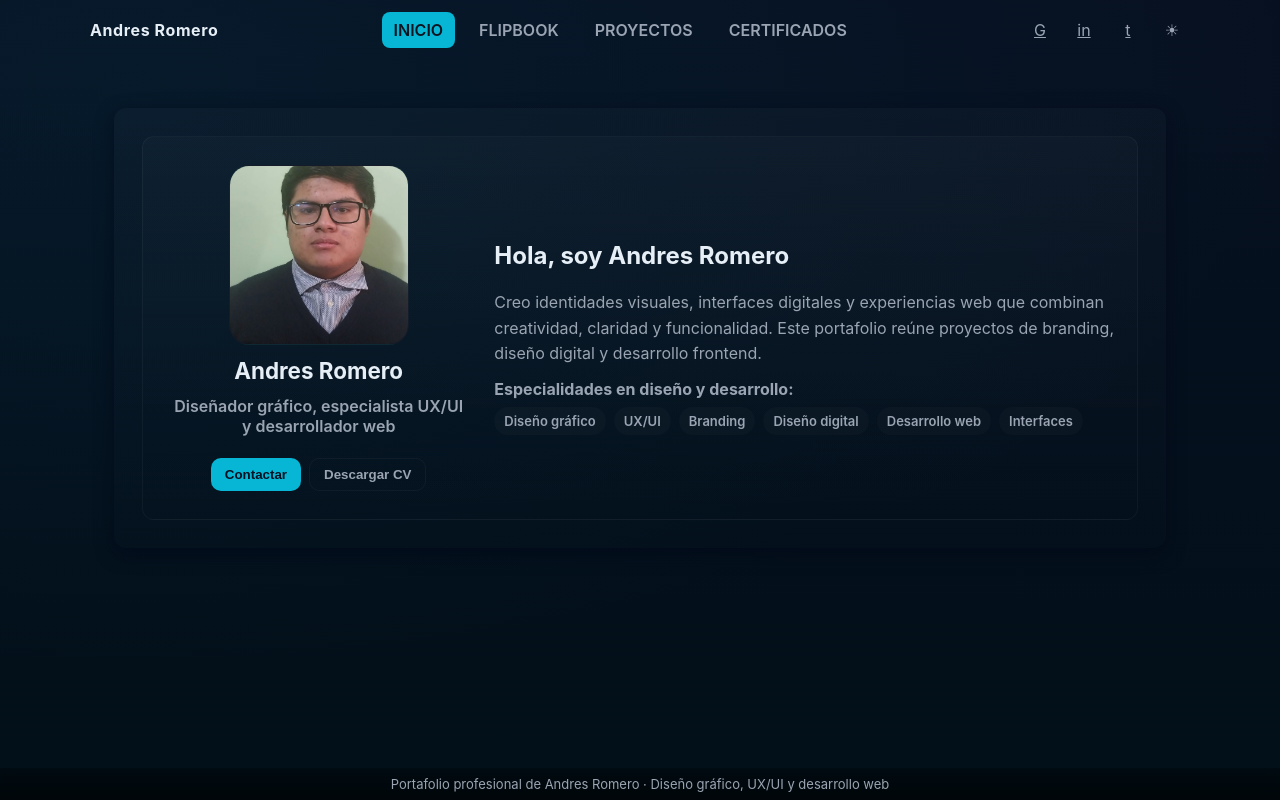
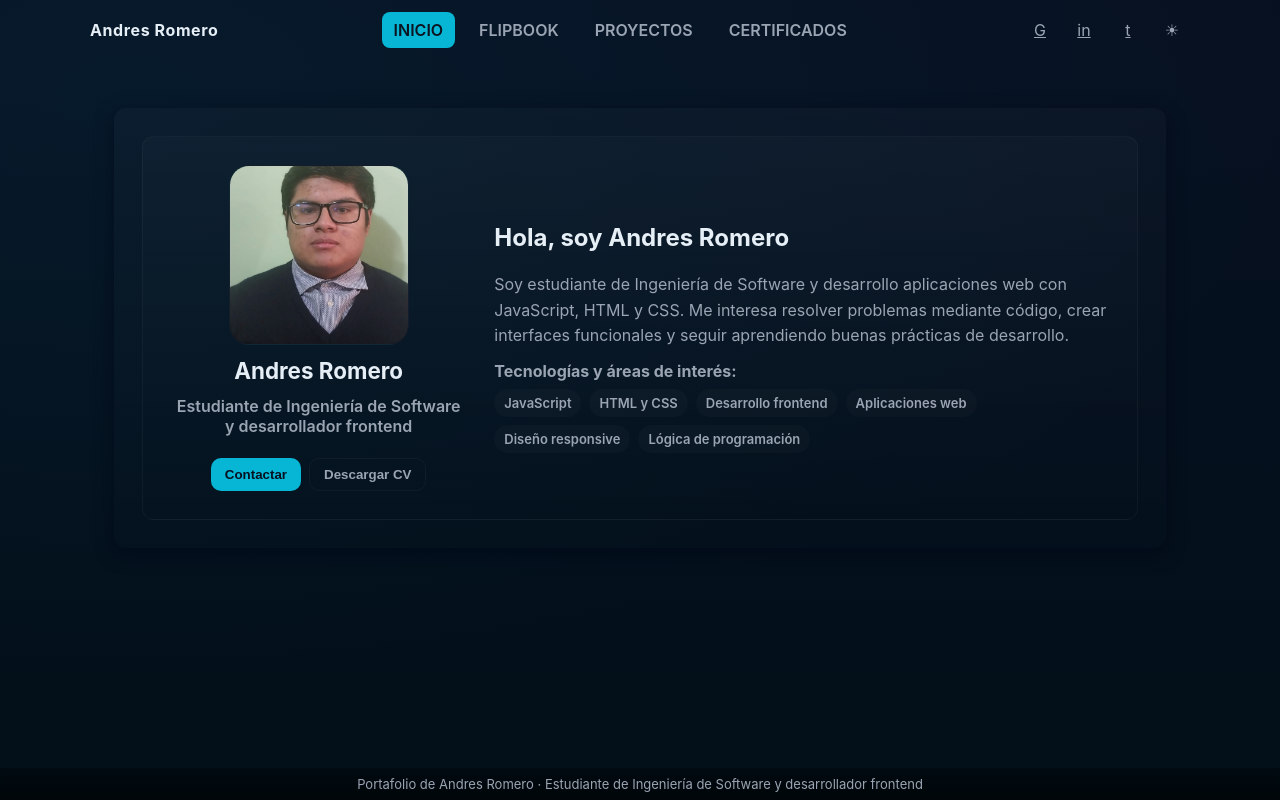
Before and after one commit to NYAALPHA/PortafolioCurso, a plain HTML site: page index.html in a window 1280 px wide. Drawn offline with Linux system fonts and the light colour scheme.

Commit message:
Arreglo en la informacion

```diff
--- a/data.json
+++ b/data.json
@@ -1,10 +1,10 @@
 {
   "profile": {
     "name": "Andres Romero",
-    "role": "Diseñador gráfico, especialista UX/UI y desarrollador web",
-    "bio": "Creo identidades visuales, interfaces digitales y experiencias web que combinan creatividad, claridad y funcionalidad. Este portafolio reúne proyectos de branding, diseño digital y desarrollo frontend.",
+    "role": "Estudiante de Ingeniería de Software y desarrollador frontend",
+    "bio": "Soy estudiante de Ingeniería de Software y desarrollo aplicaciones web con JavaScript, HTML y CSS. Me interesa resolver problemas mediante código, crear interfaces funcionales y seguir aprendiendo buenas prácticas de desarrollo.",
     "avatar": "Foto_Perfil.jpg",
-    "skills": ["Diseño gráfico", "UX/UI", "Branding", "Diseño digital", "Desarrollo web", "Interfaces"]
+    "skills": ["JavaScript", "HTML y CSS", "Desarrollo frontend", "Aplicaciones web", "Diseño responsive", "Lógica de programación"]
   },
   "projects": [
     {"id":"clon-t","title":"Clon T","category":"Aplicación móvil","description":"Interfaz móvil para consultar saldo, administrar combos y visualizar el consumo de datos con una experiencia clara y responsive.","alt":"Interfaz móvil de gestión de saldo, combos y consumo de datos diseñada para Clon T","tags":["UX/UI","Mobile","Frontend"],"link":"proyectos/Clon%20T/index.html","image":"IMG/clon-t.png"},
@@ -13,7 +13,7 @@
     {"id":"clon-whatsapp-chats","title":"Clon WhatsApp Chats","category":"Mensajería digital","description":"Interfaz de chats con lista de conversaciones, filtros y actualización visual en tiempo real para una experiencia de mensajería familiar.","alt":"Interfaz de mensajería con lista de conversaciones y filtros inspirada en WhatsApp","tags":["UX/UI","Responsive","JavaScript"],"link":"proyectos/Clon%20WhatsApp%20Chats/index.html","image":"IMG/clon-whatsapp-chats.png"}
   ],
   "certificates": [
-    {"title":"Certificaciones y formación en diseño digital","issuer":"Información disponible bajo solicitud","year":"2024","link":"#"}
+    {"title":"Formación en Ingeniería de Software","issuer":"Estudiante en formación","year":"En curso","link":"#"}
   ],
   "socials":[
     {"name":"GitHub","url":"#"},
--- a/index.html
+++ b/index.html
@@ -3,14 +3,14 @@
 <head>
   <meta charset="utf-8" />
   <meta name="viewport" content="width=device-width,initial-scale=1" />
-  <title>Andres Romero | Diseñador gráfico, UX/UI y desarrollador web</title>
-  <meta name="description" content="Portafolio profesional de Andres Romero: diseño gráfico, UX/UI, desarrollo web, branding e interfaces digitales centradas en la experiencia de usuario." />
-  <meta name="keywords" content="Andres Romero, diseñador gráfico, diseño UX/UI, desarrollador web, branding, diseño digital, interfaces, creatividad digital, experiencia de usuario, proyectos digitales" />
+  <title>Andres Romero | Estudiante de Ingeniería de Software y desarrollador frontend</title>
+  <meta name="description" content="Portafolio de Andres Romero, estudiante de Ingeniería de Software enfocado en desarrollo frontend, JavaScript y construcción de aplicaciones web funcionales." />
+  <meta name="keywords" content="Andres Romero, estudiante de Ingeniería de Software, desarrollo frontend, JavaScript, HTML, CSS, aplicaciones web, proyectos de software" />
   <meta name="robots" content="index, follow" />
   <meta name="author" content="Andres Romero" />
   <meta property="og:type" content="website" />
-  <meta property="og:title" content="Andres Romero | Diseño gráfico, UX/UI y desarrollo web" />
-  <meta property="og:description" content="Explora los proyectos digitales de Andres Romero en diseño gráfico, UX/UI, branding y desarrollo web." />
+  <meta property="og:title" content="Andres Romero | Estudiante de Ingeniería de Software" />
+  <meta property="og:description" content="Explora los proyectos de software y aplicaciones web desarrollados por Andres Romero." />
   <meta property="og:image" content="Foto_Perfil.jpg" />
   <link rel="stylesheet" href="styles.css">
     <script type="application/ld+json">
@@ -18,9 +18,9 @@
       "@context": "https://schema.org",
       "@type": "Person",
       "name": "Andres Romero",
-      "jobTitle": "Diseñador gráfico, especialista UX/UI y desarrollador web",
+      "jobTitle": "Estudiante de Ingeniería de Software y desarrollador frontend",
       "image": "Foto_Perfil.jpg",
-      "knowsAbout": ["Diseño gráfico", "UX/UI", "Branding", "Diseño digital", "Desarrollo web", "Interfaces digitales", "Experiencia de usuario"]
+      "knowsAbout": ["Ingeniería de Software", "Desarrollo frontend", "JavaScript", "HTML", "CSS", "Aplicaciones web", "Interfaces digitales"]
     }
     </script>
 </head>
@@ -68,7 +68,7 @@
         <h1 id="inicio-heading">Hola, soy <span id="introName"></span></h1>
         <p id="profileBio"></p>
         <div style="margin-top:8px">
-          <strong style="color:var(--muted)">Especialidades en diseño y desarrollo:</strong>
+          <strong style="color:var(--muted)">Tecnologías y áreas de interés:</strong>
           <div id="skills" style="margin-top:8px;display:flex;flex-wrap:wrap;gap:8px"></div>
         </div>
       </div>
@@ -78,8 +78,8 @@
   <section id="flipbook" class="section" aria-labelledby="flipbook-heading">
     <div class="flipbook-header">
       <div>
-        <span class="eyebrow">REVISTA EDITORIAL</span>
-        <h2 id="flipbook-heading">Portafolio de diseño y desarrollo web</h2>
+        <span class="eyebrow">DIARIO DE PROYECTOS</span>
+        <h2 id="flipbook-heading">Proceso de desarrollo de software</h2>
       </div>
       <div class="flipbook-controls" aria-label="Navegación del flipbook">
         <button class="book-nav" type="button" data-page-direction="prev" aria-label="Página anterior">Anterior</button>
@@ -96,7 +96,7 @@
   </section>
 
   <section id="proyectos" class="section" aria-labelledby="proyectos-heading">
-    <h2 id="proyectos-heading">Proyectos digitales seleccionados</h2>
+    <h2 id="proyectos-heading">Proyectos de software seleccionados</h2>
     <div class="project-tools" aria-label="Selector de vista de proyectos">
       <span class="project-tools-label">Explorar proyectos</span>
       <div class="view-selector" role="group" aria-label="Vista de proyectos">
@@ -125,7 +125,7 @@
   </section>
 </main>
 
-<footer class="footer" role="contentinfo">Portafolio profesional de Andres Romero · Diseño gráfico, UX/UI y desarrollo web</footer>
+<footer class="footer" role="contentinfo">Portafolio de Andres Romero · Estudiante de Ingeniería de Software y desarrollador frontend</footer>
 
 <div class="theme-transition" id="themeTransition" aria-hidden="true"></div>
 
--- a/script.js
+++ b/script.js
@@ -74,10 +74,10 @@
       return {
         profile: {
           name: 'Andres Romero',
-          role: 'Diseñador gráfico, especialista UX/UI y desarrollador web',
-          bio: 'Creo identidades visuales, interfaces digitales y experiencias web que combinan creatividad, claridad y funcionalidad.',
+          role: 'Estudiante de Ingeniería de Software y desarrollador frontend',
+          bio: 'Soy estudiante de Ingeniería de Software y desarrollo aplicaciones web con JavaScript, HTML y CSS.',
           avatar: 'Foto_Perfil.jpg',
-          skills: ['Diseño gráfico', 'UX/UI', 'Branding', 'Diseño digital', 'Desarrollo web', 'Interfaces']
+          skills: ['JavaScript', 'HTML y CSS', 'Desarrollo frontend', 'Aplicaciones web', 'Diseño responsive', 'Lógica de programación']
         },
         projects: [
           {
@@ -347,31 +347,31 @@
   const flipbookPages = [
     {
       kicker: '01 · Portada',
-      title: 'Diseño editorial premium',
-      text: 'Una lectura más lenta, más táctil y más memorable, con un enfoque visual que convierte cada proyecto en una experiencia de libro abierto.',
-      tags: ['UI', 'UX', 'Brand'],
-      author: 'Portfolio'
+      title: 'Aprender construyendo software',
+      text: 'Este portafolio reúne proyectos desarrollados durante mi formación en Ingeniería de Software, con foco en resolver problemas y convertir ideas en aplicaciones web funcionales.',
+      tags: ['Software', 'Frontend', 'Aprendizaje'],
+      author: 'Andres Romero'
     },
     {
       kicker: '02 · Concepto',
-      title: 'Páginas con profundidad',
-      text: 'La hoja activa aparece nítida y enfocada, mientras las secciones adyacentes se atenúan para recrear una composición de libro real y elegante.',
-      tags: ['Layout', 'Editorial', 'Motion'],
-      author: 'Visual design'
+      title: 'Interfaces que resuelven',
+      text: 'Cada proyecto parte de una necesidad concreta y se transforma en una interfaz clara, responsive y usable mediante estructura HTML, estilos CSS y lógica JavaScript.',
+      tags: ['HTML', 'CSS', 'JavaScript'],
+      author: 'Desarrollo web'
     },
     {
       kicker: '03 · Experiencia',
-      title: 'Gesto táctil y giro real',
-      text: 'Arrastra horizontalmente para seguir la página, con un umbral que decide si se pasa la hoja o vuelve a su posición original con suavidad.',
-      tags: ['Touch', 'Drag', '3D'],
-      author: 'Interaction'
+      title: 'Lógica, estado y persistencia',
+      text: 'Los proyectos exploran interacciones, filtros, navegación, manejo de estado y persistencia local para practicar conceptos esenciales de la construcción de software.',
+      tags: ['Lógica', 'Estado', 'LocalStorage'],
+      author: 'Ingeniería de Software'
     },
     {
       kicker: '04 · Proyectos',
-      title: 'Trabajo tangible y claro',
-      text: 'Cada entrega se presenta como un spread legible, donde el contenido toma forma con claridad, equilibrio y una sensación de lectura auténtica.',
-      tags: ['Frontend', 'Code', 'Story'],
-      author: 'Case study'
+      title: 'Código en evolución',
+      text: 'Cada entrega representa una etapa de aprendizaje: analizar el problema, implementar una solución, probarla en distintos tamaños de pantalla y mejorarla con cada iteración.',
+      tags: ['Frontend', 'Responsive', 'Iteración'],
+      author: 'Caso de estudio'
     }
   ]
 
```
